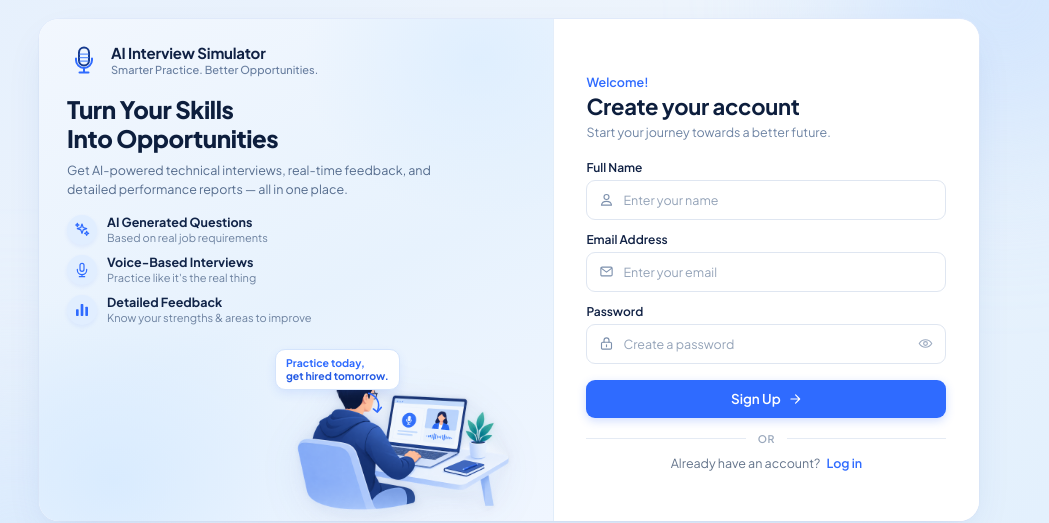
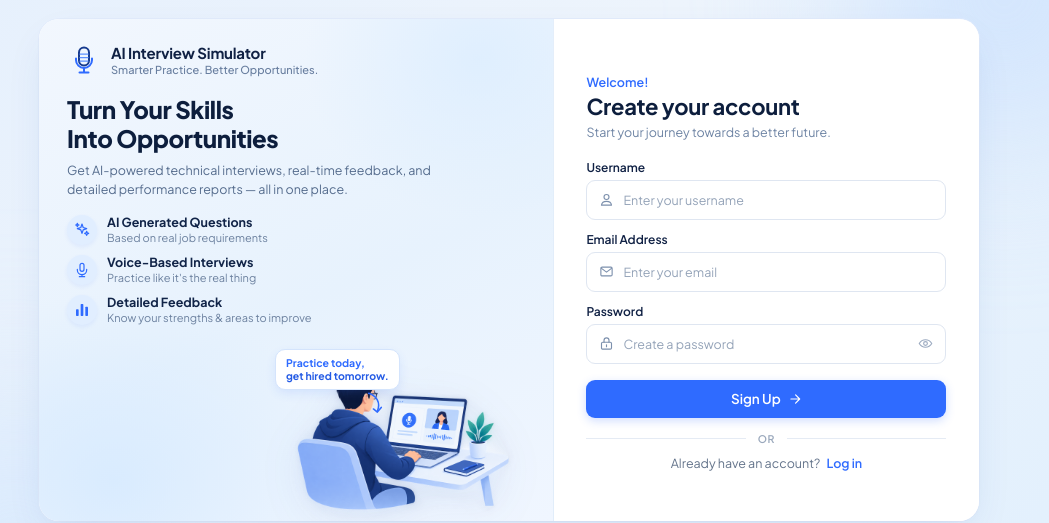
Before and after one commit to Mayank00480/interview-simulator-frontend, a React (Vite) app: page / in a window 1280 px wide. Shown: the part 130-653 px from the top of the page, without its empty margins (131-1180 px from the left). Built offline with nearby package versions, Linux system fonts and the light colour scheme; no server answers.

Commit message:
Add authentication features with user signup, login, and logout; integrate Axios for API calls and enhance UI with alert banners

```diff
--- a/package.json
+++ b/package.json
@@ -10,6 +10,7 @@
     "preview": "vite preview"
   },
   "dependencies": {
+    "axios": "^1.20.0",
     "react": "^19.3.1",
     "react-dom": "^19.3.1",
     "react-router-dom": "^7.18.4"
--- a/src/App.css
+++ b/src/App.css
@@ -331,6 +331,42 @@
   font-size: 12.5px;
   color: #6e84a4;
   line-height: 1.4;
+}
+
+/* Alert Banners */
+.auth-error-banner {
+  background: #fef2f2;
+  border: 1px solid #fee2e2;
+  color: #dc2626;
+  padding: 8px 12px;
+  border-radius: 8px;
+  font-size: 11.5px;
+  font-weight: 500;
+  margin-bottom: 12px;
+  display: flex;
+  align-items: center;
+  gap: 6px;
+  animation: fadeIn 0.2s ease-out;
+}
+
+.auth-success-banner {
+  background: #f0fdf4;
+  border: 1px solid #dcfce7;
+  color: #16a34a;
+  padding: 8px 12px;
+  border-radius: 8px;
+  font-size: 11.5px;
+  font-weight: 500;
+  margin-bottom: 12px;
+  display: flex;
+  align-items: center;
+  gap: 6px;
+  animation: fadeIn 0.2s ease-out;
+}
+
+@keyframes fadeIn {
+  from { opacity: 0; transform: translateY(-3px); }
+  to { opacity: 1; transform: translateY(0); }
 }
 
 /* Form Groups & Inputs */
--- a/src/components/AuthForm.jsx
+++ b/src/components/AuthForm.jsx
@@ -1,6 +1,7 @@
 import React, { useState } from 'react';
 import { useNavigate } from 'react-router-dom';
 import InputField from './InputField';
+import { signupUser, loginUser } from '../services';
 import userIcon from '../assets/icons/user.svg';
 import mailIcon from '../assets/icons/mail.svg';
 import lockIcon from '../assets/icons/lock.svg';
@@ -11,26 +12,81 @@ export default function AuthForm() {
   const navigate = useNavigate();
   const [isSignUp, setIsSignUp] = useState(true);
   const [showPassword, setShowPassword] = useState(false);
+  const [isLoading, setIsLoading] = useState(false);
+  const [errorMsg, setErrorMsg] = useState('');
+  const [successMsg, setSuccessMsg] = useState('');
+
   const [formData, setFormData] = useState({
-    fullName: '',
+    username: '',
     email: '',
     password: '',
   });
 
   const handleChange = (e) => {
     setFormData((prev) => ({ ...prev, [e.target.name]: e.target.value }));
+    if (errorMsg) setErrorMsg('');
   };
 
-  const handleSubmit = (e) => {
+  const handleToggleMode = () => {
+    setIsSignUp(!isSignUp);
+    setErrorMsg('');
+    setSuccessMsg('');
+  };
+
+  const handleSubmit = async (e) => {
     e.preventDefault();
-    localStorage.setItem(
-      'simulator_user',
-      JSON.stringify({
-        name: isSignUp ? formData.fullName : formData.email.split('@')[0],
-        email: formData.email,
-      })
-    );
-    navigate('/dashboard');
+    setErrorMsg('');
+    setSuccessMsg('');
+
+    // Build payload matching { username, email, password }
+    const usernameValue = formData.username.trim() || formData.email.split('@')[0];
+    const payload = {
+      username: usernameValue,
+      email: formData.email.trim(),
+      password: formData.password,
+    };
+
+    if (isSignUp && !formData.username.trim()) {
+      setErrorMsg('Please enter your username.');
+      return;
+    }
+    if (!payload.email) {
+      setErrorMsg('Please enter your email.');
+      return;
+    }
+    if (!payload.password) {
+      setErrorMsg('Please enter your password.');
+      return;
+    }
+
+    setIsLoading(true);
+
+    try {
+      let response;
+      if (isSignUp) {
+        response = await signupUser(payload);
+        setSuccessMsg(response?.message || 'Account created successfully!');
+      } else {
+        response = await loginUser(payload);
+        setSuccessMsg(response?.message || 'Logged in successfully!');
+      }
+
+      // Store user info in localStorage for Dashboard display
+      const userData = response?.user || response?.data || {
+        username: payload.username,
+        email: payload.email,
+      };
+      localStorage.setItem('simulator_user', JSON.stringify(userData));
+
+      // Redirect to dashboard
+      setTimeout(() => {
+        navigate('/dashboard');
+      }, 500);
+    } catch (err) {
+      setErrorMsg(err.message || 'Authentication failed. Please verify your credentials.');
+    } finally {
+      setIsLoading(false);
+    }
   };
 
   return (
@@ -45,21 +101,33 @@ export default function AuthForm() {
         </p>
       </div>
 
-      <form onSubmit={handleSubmit} className="auth-form">
-        {isSignUp && (
-          <InputField
-            id="fullName"
-            name="fullName"
-            label="Full Name"
-            type="text"
-            placeholder="Enter your name"
-            icon={userIcon}
-            value={formData.fullName}
-            onChange={handleChange}
-            required
-          />
-        )}
+      {errorMsg && (
+        <div className="auth-error-banner" role="alert">
+          <span>{errorMsg}</span>
+        </div>
+      )}
 
+      {successMsg && (
+        <div className="auth-success-banner" role="status">
+          <span>{successMsg}</span>
+        </div>
+      )}
+
+      <form onSubmit={handleSubmit} className="auth-form" noValidate>
+        {/* Username field */}
+        <InputField
+          id="username"
+          name="username"
+          label="Username"
+          type="text"
+          placeholder="Enter your username"
+          icon={userIcon}
+          value={formData.username}
+          onChange={handleChange}
+          required={isSignUp}
+        />
+
+        {/* Email Address */}
         <InputField
           id="email"
           name="email"
@@ -72,6 +140,7 @@ export default function AuthForm() {
           required
         />
 
+        {/* Password */}
         <InputField
           id="password"
           name="password"
@@ -94,9 +163,16 @@ export default function AuthForm() {
           }
         />
 
-        <button type="submit" className="submit-button">
-          <span>{isSignUp ? 'Sign Up' : 'Log In'}</span>
-          <img src={arrowRightIcon} alt="" className="btn-arrow-icon" />
+        {/* Submit button with loading spinner */}
+        <button type="submit" className="submit-button" disabled={isLoading}>
+          {isLoading ? (
+            <span className="btn-spinner" />
+          ) : (
+            <>
+              <span>{isSignUp ? 'Sign Up' : 'Log In'}</span>
+              <img src={arrowRightIcon} alt="" className="btn-arrow-icon" />
+            </>
+          )}
         </button>
       </form>
 
@@ -112,7 +188,7 @@ export default function AuthForm() {
           <button
             type="button"
             className="auth-toggle-btn"
-            onClick={() => setIsSignUp(!isSignUp)}
+            onClick={handleToggleMode}
           >
             {isSignUp ? 'Log in' : 'Sign up'}
           </button>
--- a/src/pages/DashboardPage.jsx
+++ b/src/pages/DashboardPage.jsx
@@ -1,15 +1,20 @@
 import React from 'react';
 import { useNavigate } from 'react-router-dom';
 import logo from '../assets/logo.svg';
+import { logoutUser } from '../services';
 
 export default function DashboardPage() {
   const navigate = useNavigate();
   const rawUser = localStorage.getItem('simulator_user');
-  const user = rawUser ? JSON.parse(rawUser) : { name: 'Candidate', email: 'user@example.com' };
+  const user = rawUser
+    ? JSON.parse(rawUser)
+    : { username: 'Candidate', email: 'user@example.com' };
 
-  const handleLogout = () => {
-    localStorage.removeItem('simulator_user');
-    navigate('/login');
+  const displayName = user.username || user.name || 'Candidate';
+
+  const handleLogout = async () => {
+    await logoutUser();
+    navigate('/');
   };
 
   return (
@@ -20,8 +25,8 @@ export default function DashboardPage() {
       <main className="dashboard-card">
         <div className="dashboard-header">
           <img src={logo} alt="Logo" className="dashboard-logo" />
-          <h1>Welcome, {user.name}!</h1>
-          <p>Your AI Interview Simulator dashboard is ready.</p>
+          <h1>Welcome, {displayName}!</h1>
+          <p>{user.email}</p>
         </div>
 
         <div className="dashboard-stats-grid">
--- /dev/null
+++ b/src/services/api.js
@@ -0,0 +1,34 @@
+import axios from 'axios';
+
+// Base API URL pointing to the backend server
+const BASE_URL = import.meta.env.VITE_API_URL || 'http://localhost:3000/api';
+
+/**
+ * Axios instance configured with credentials to send and accept HTTP-only cookies
+ */
+const api = axios.create({
+  baseURL: BASE_URL,
+  withCredentials: true, // Send and accept cookies across origins
+  headers: {
+    'Content-Type': 'application/json',
+  },
+});
+
+// Response interceptor to normalize error messages
+api.interceptors.response.use(
+  (response) => response,
+  (error) => {
+    const customError = {
+      status: error.response?.status,
+      message:
+        error.response?.data?.message ||
+        error.response?.data?.error ||
+        error.message ||
+        'An unexpected error occurred. Please try again.',
+      data: error.response?.data,
+    };
+    return Promise.reject(customError);
+  }
+);
+
+export default api;
--- /dev/null
+++ b/src/services/authService.js
@@ -0,0 +1,44 @@
+import api from './api';
+
+/**
+ * Register a new user
+ * @param {Object} credentials - { username, email, password }
+ * @returns {Promise<Object>} Response data
+ */
+export async function signupUser({ username, email, password }) {
+  const response = await api.post('/users/signup', {
+    username,
+    email,
+    password,
+  });
+  return response.data;
+}
+
+/**
+ * Authenticate existing user
+ * @param {Object} credentials - { username, email, password }
+ * @returns {Promise<Object>} Response data
+ */
+export async function loginUser({ username, email, password }) {
+  const response = await api.post('/users/login', {
+    username,
+    email,
+    password,
+  });
+  return response.data;
+}
+
+/**
+ * Log out user and clear session cookies
+ * @returns {Promise<void>}
+ */
+export async function logoutUser() {
+  try {
+    await api.post('/users/logout');
+  } catch (error) {
+    // If logout endpoint is not implemented on backend, proceed with client cleanup
+    console.warn('Backend logout warning:', error.message);
+  } finally {
+    localStorage.removeItem('simulator_user');
+  }
+}
--- /dev/null
+++ b/src/services/index.js
@@ -0,0 +1,2 @@
+export { default as api } from './api';
+export * from './authService';
```
Also changed, not shown: 1 other file (tests, documents, lock files or other folders).
